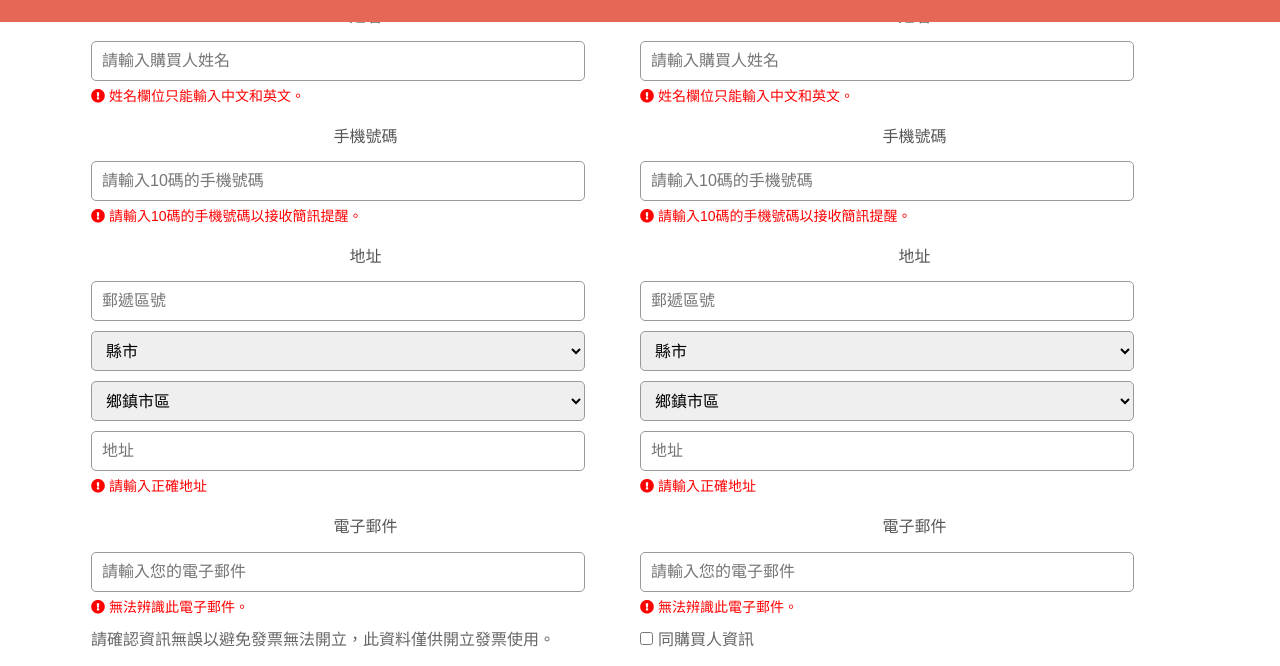
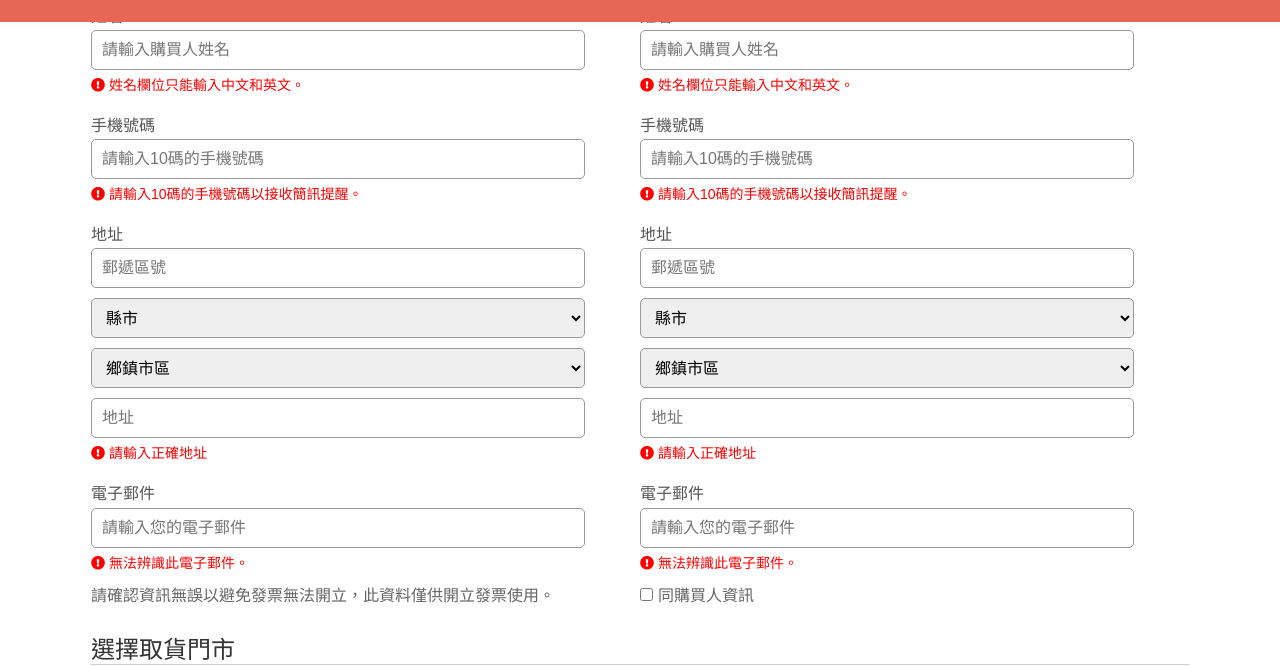
Before and after one commit to 10994015/E-eVone, a plain HTML site: page cart/cartPage.html in a window 1280 px wide. Both pictures are taken after a click on the input "前往結帳". Shown: the part 3570-4236 px from the top of the page. Drawn offline with nearby package versions, Linux system fonts and the light colour scheme; files that its build step writes are made by us from their sources; files whose address does not match are found by name.

Commit message:
修改跑版

```diff
--- a/cart/assets/css/style.css
+++ b/cart/assets/css/style.css
@@ -13,6 +13,9 @@ p{
 }
 h1{
 	font-size: 24px;
+}
+h2{
+	text-align: left;
 }
 .h1, .h2, .h3, .h4, .h5, .h6, h1, h2, h3, h4, h5, h6{
 	margin-bottom: 0;
@@ -720,6 +723,10 @@ main{
 .checkoutPage .buyerInfo h1{
 	font-size: 1.8rem;
 }
+.checkoutPage .buyerInfo h2{
+	margin-bottom: -1px;
+
+}
 .checkoutPage .buyerInfo input[type="text"],
 .checkoutPage .buyerInfo input[type="email"],
 .checkoutPage .buyerInfo select{
@@ -848,6 +855,9 @@ main{
 
 .invoiceInfo .compileInvoices{
 	display: none;
+}
+.invoiceInfo .compileInvoices h2{
+
 }
 .invoiceInfo .compileInvoices input{
 	width:90%;
```
